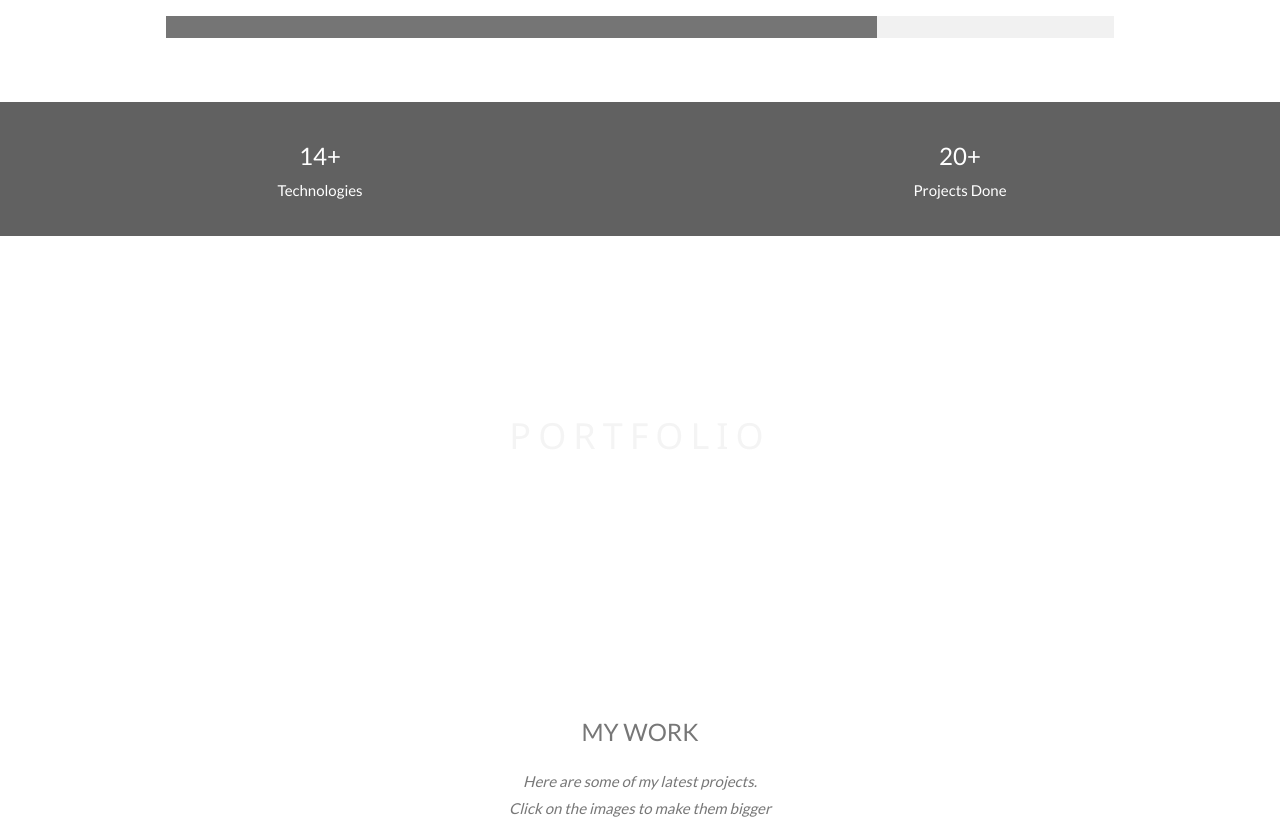
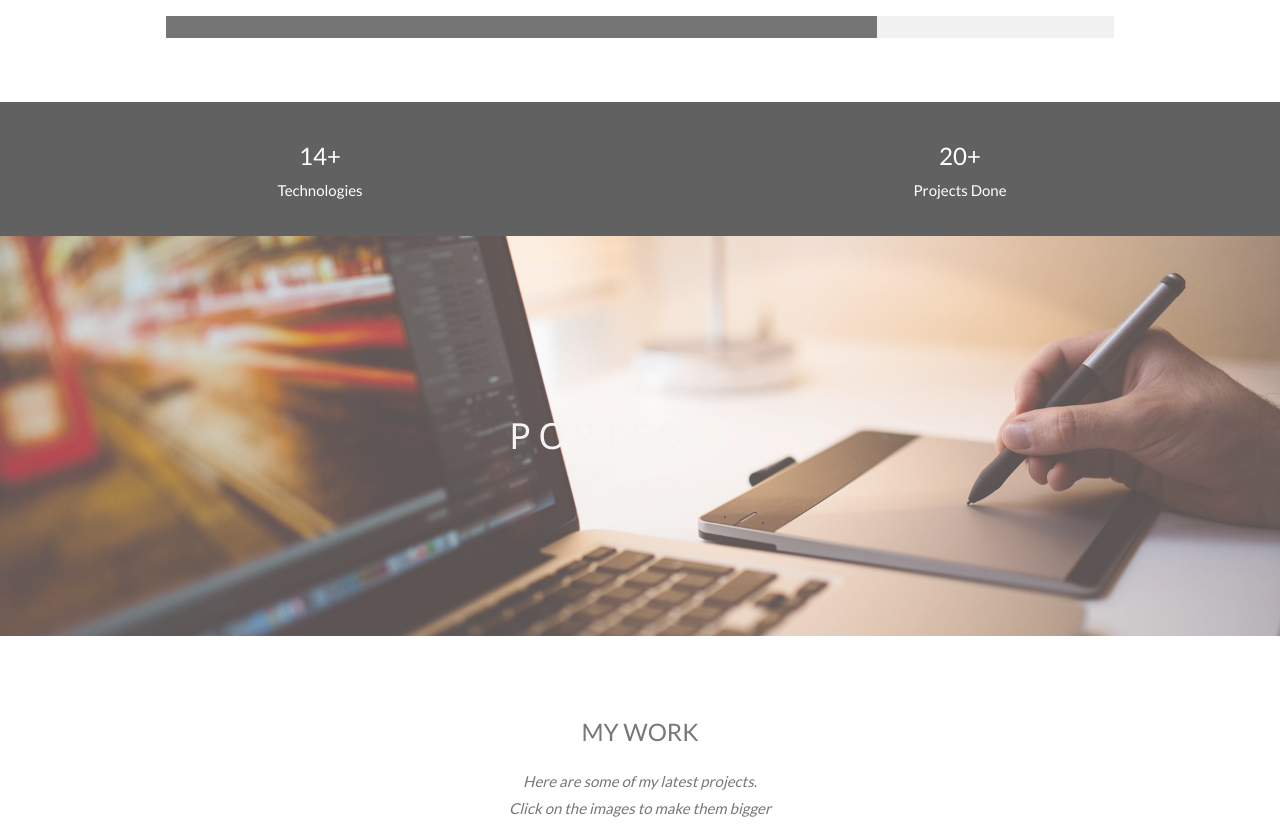
Before and after one commit to rhynas/rsPortfolio, a PHP site: page / in a window 1280 px wide. Shown: the part 2133-2968 px from the top of the page. Run offline with PHP 8.4, Linux system fonts and the light colour scheme; some libraries are stand-ins or nearby versions.

Commit message:
added portfolio image

```diff
--- a/assets/css/style.css
+++ b/assets/css/style.css
@@ -21,7 +21,7 @@ body, html {
 
 /* Second image (Portfolio) */
 .bgimg-2 {
-    /*background-image: url("../images/myPicture2.jpg");*/
+    background-image: url("../images/computerPortfolio.jpg");
     min-height: 400px;
 }
 
```
Also changed, not shown: assets/images/computerPortfolio.jpg (added).
